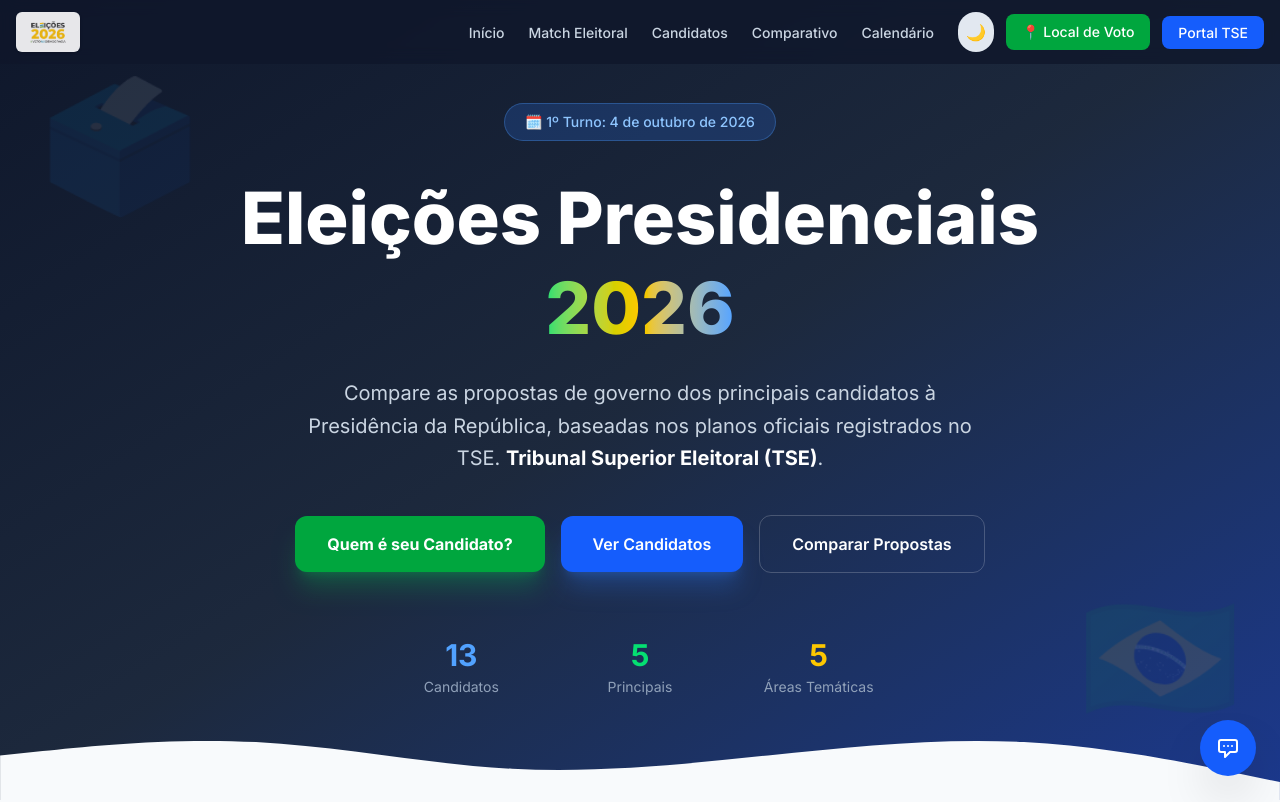
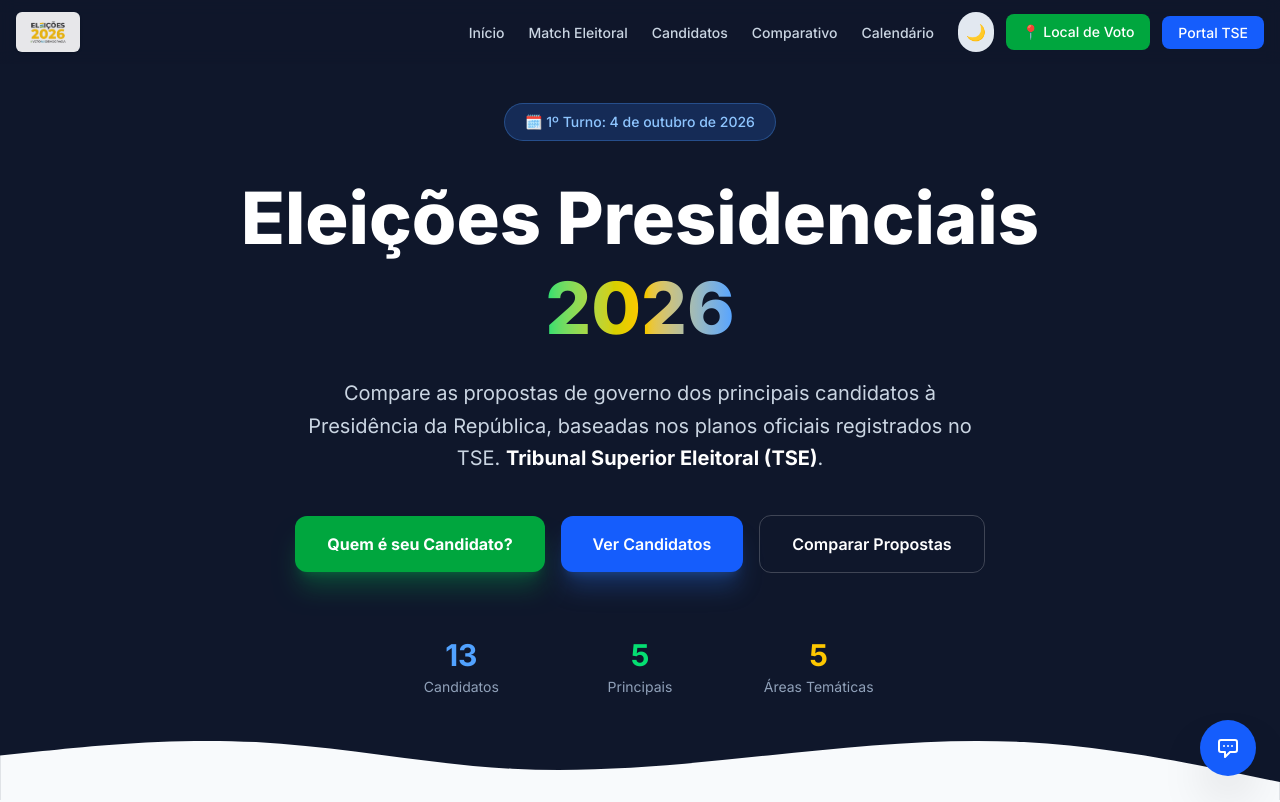
Before and after one commit to daniboycam/eleicoes-2026, a Next.js app: page / in a window 1280 px wide. Shown: the top 802 px of the page. Built offline with nearby package versions, Linux system fonts and the light colour scheme.

Commit message:
style: remove emojis and background gradient as requested

```diff
--- a/src/app/candidato/[id]/page.tsx
+++ b/src/app/candidato/[id]/page.tsx
@@ -173,7 +173,7 @@ export default async function CandidatoPage({ params }: { params: Promise<{ id:
                   color: "#fff",
                 }}
               >
-                📄 Baixar Plano de Governo Oficial (PDF)
+                Baixar Plano de Governo Oficial (PDF)
               </a>
             )}
 
--- a/src/components/candidatos.tsx
+++ b/src/components/candidatos.tsx
@@ -130,9 +130,10 @@ export function Candidatos({ dadosCandidatos, fotoFolder = "fotos" }: { dadosCan
                     {c.propostas.map((p: any) => (
                       <span
                         key={p.tema}
-                        className="proposal-tag bg-slate-100 dark:bg-slate-700/50 text-slate-700 dark:text-slate-300"
+                        title={p.tema}
+                        className="proposal-tag bg-slate-100 dark:bg-slate-700/50 text-slate-700 dark:text-slate-300 text-lg px-2 py-1"
                       >
-                        {p.icone} {p.tema}
+                        {p.icone}
                       </span>
                     ))}
                 </div>
--- a/src/components/hero.tsx
+++ b/src/components/hero.tsx
@@ -16,17 +16,8 @@ export function Hero({
   return (
     <section
       id="inicio"
-      className="relative bg-gradient-to-br from-slate-900 via-slate-800 to-blue-900 text-white min-h-screen flex items-center overflow-hidden"
+      className="relative bg-slate-900 text-white min-h-screen flex items-center overflow-hidden"
     >
-      {/* Background Pattern */}
-      <div className="absolute inset-0 opacity-10">
-        <div className="absolute top-20 left-10 text-9xl">🗳️</div>
-        <div className="absolute bottom-20 right-10 text-9xl">🇧🇷</div>
-        <div className="absolute top-1/2 left-1/2 -translate-x-1/2 -translate-y-1/2 text-[200px] opacity-5">
-          ⚖️
-        </div>
-      </div>
-
       <div className="container mx-auto px-4 py-20 relative z-10">
         <div className="max-w-4xl mx-auto text-center animate-fade-in-up">
           <span className="inline-block bg-blue-500/20 border border-blue-400/30 backdrop-blur-sm text-blue-300 text-sm font-medium px-5 py-2 rounded-full mb-8">
```
